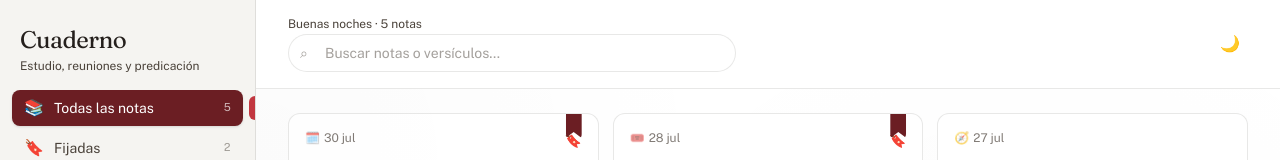
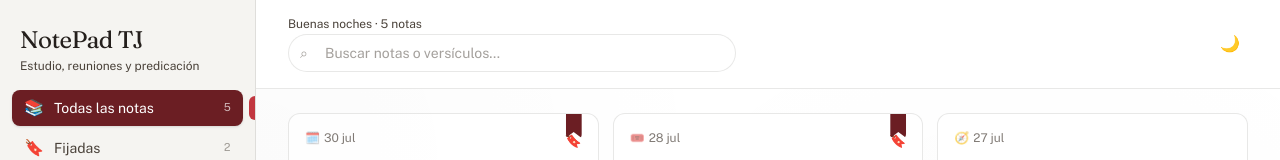
Before and after one commit to yeancq/NotePad-Tj, a React (Vite) app: page / in a window 1280 px wide. Shown: the top 160 px of the page. Built offline with nearby package versions, Linux system fonts and the light colour scheme.

Commit message:
Add files via upload

```diff
--- a/src/components/NoteEditor.jsx
+++ b/src/components/NoteEditor.jsx
@@ -1,6 +1,7 @@
 import { useRef, useState } from 'react'
 import VersePanel from './VersePanel'
 import SpeakerMode from './SpeakerMode'
+import SpeakerIcon from './SpeakerIcon'
 
 export default function NoteEditor({
   note,
@@ -66,7 +67,7 @@ export default function NoteEditor({
             title="Modo orador"
             aria-label="Modo orador"
           >
-            👁
+            <SpeakerIcon className="w-[18px] h-[18px]" />
           </button>
         )}
 
--- a/src/components/Sidebar.jsx
+++ b/src/components/Sidebar.jsx
@@ -19,7 +19,7 @@ export default function Sidebar({ folders, activeFolder, onSelect, counts, open,
       >
         <div className="px-5 pt-6 pb-4">
           <p className="font-display text-2xl text-ink dark:text-night-text tracking-tight">
-            Cuaderno
+            NotePad TJ
           </p>
           <p className="text-xs text-ink-soft dark:text-night-text/60 mt-0.5">
             Estudio, reuniones y predicación
--- a/src/components/SplashScreen.jsx
+++ b/src/components/SplashScreen.jsx
@@ -76,7 +76,7 @@ export default function SplashScreen({ onFinish }) {
             className="flex flex-col items-center gap-4"
           >
             <img src="./icons/icon-512.png" alt="" className="w-24 h-24 rounded-[22%] shadow-2xl" />
-            <p className="font-display text-lg text-[#5ff2e8] tracking-wide">Cuaderno</p>
+            <p className="font-display text-lg text-[#5ff2e8] tracking-wide">NotePad TJ</p>
           </motion.div>
         )}
       </AnimatePresence>
```
